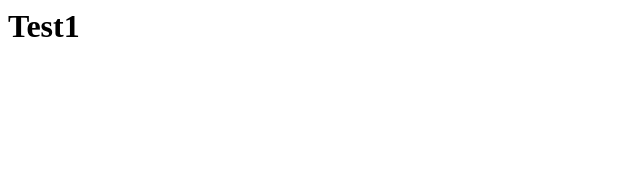
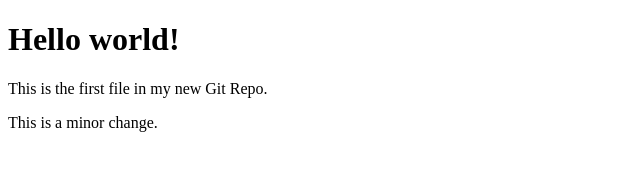
Before and after one commit to amitrajpoot99/test1, a plain HTML site: page index.html in a window 1280 px wide. Shown: the whole page, without its empty margins (0-640 px from the left). Drawn offline with Linux system fonts and the light colour scheme.

Commit message:
Updated index.html with a new line

```diff
--- a/index.html
+++ b/index.html
@@ -1,11 +1,13 @@
+<!DOCTYPE html>
 <html>
- <head>
-   <h1>  Test1 <h1>
+<head>
+<title>Hello World!</title>
+</head>
+<body>
 
- </head>
+<h1>Hello world!</h1>
+<p>This is the first file in my new Git Repo.</p>
+<p>This is a minor change.</p>
 
-  <body>
-
-  </body>
-
+</body>
 </html>
```
